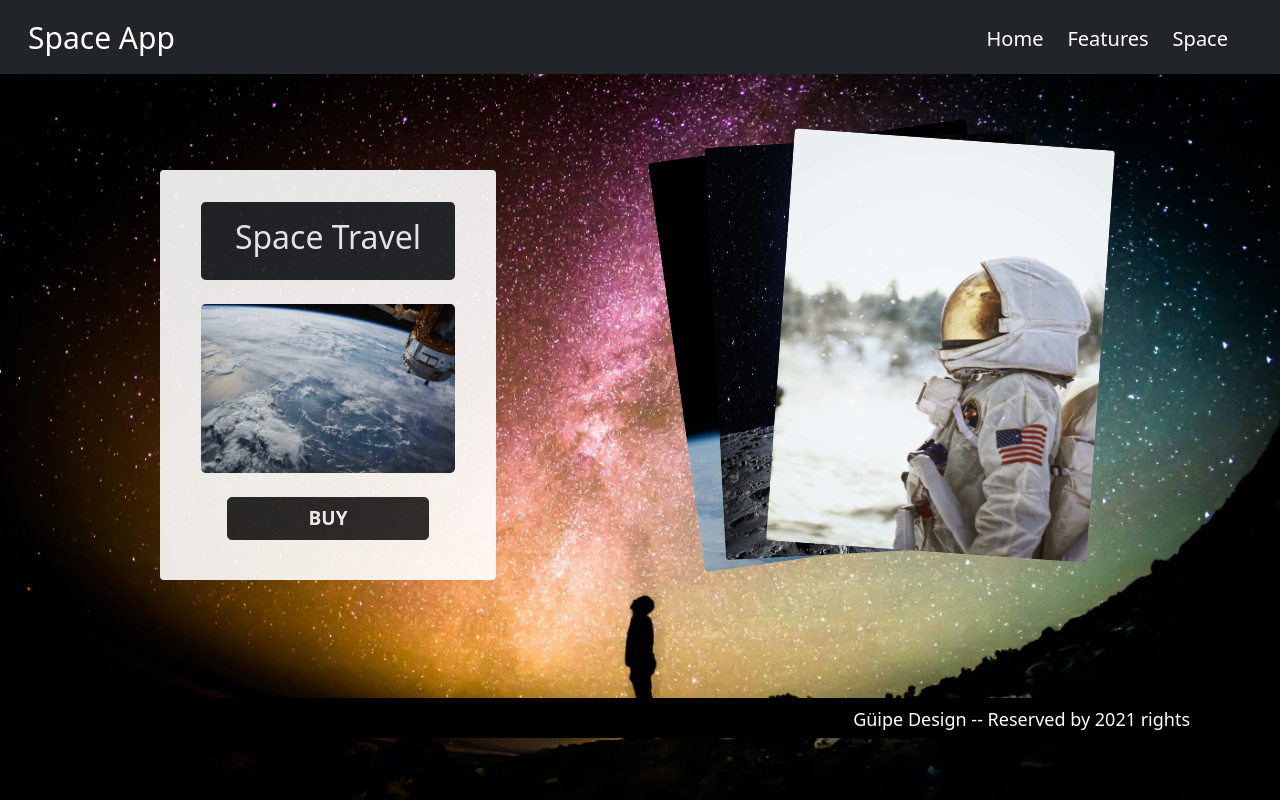
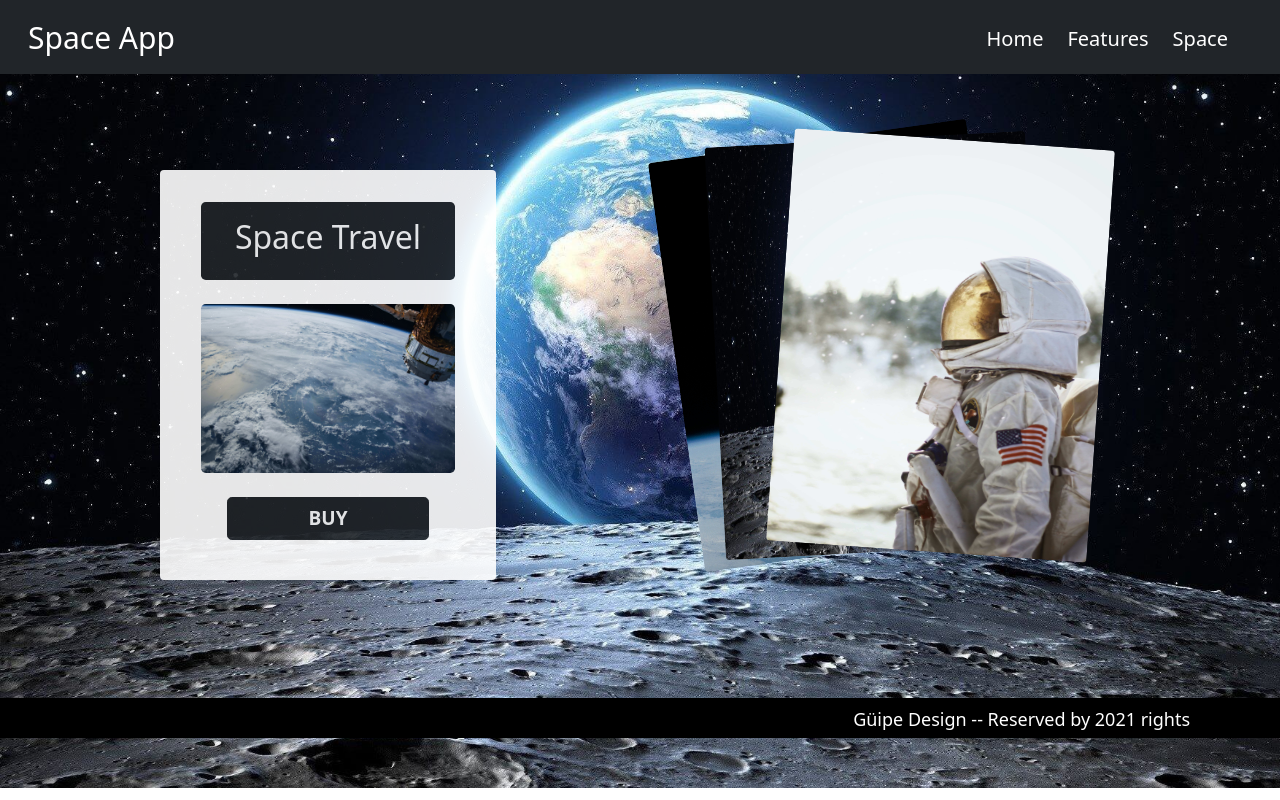
Before and after one commit to userlg/Space-App.io, a PHP site: page / in a window 1280 px wide. Run offline with PHP 8.4, Linux system fonts and the light colour scheme.

Commit message:
New background

```diff
--- a/Style/style.css
+++ b/Style/style.css
@@ -1,5 +1,5 @@
 body {
-  background-image: url("/IMG/s6.jpg");
+  background-image: url("/IMG/s7.jpg");
   background-repeat: no-repeat;
   background-size: cover;
   padding: 0px;
--- a/Style/style.scss
+++ b/Style/style.scss
@@ -1,7 +1,7 @@
 $primary: #ff9933;
 
 body {
-  background-image: url('/IMG/s6.jpg');
+  background-image: url('/IMG/s7.jpg');
   background-repeat: no-repeat;
   background-size: cover;
   padding: 0px;
```
